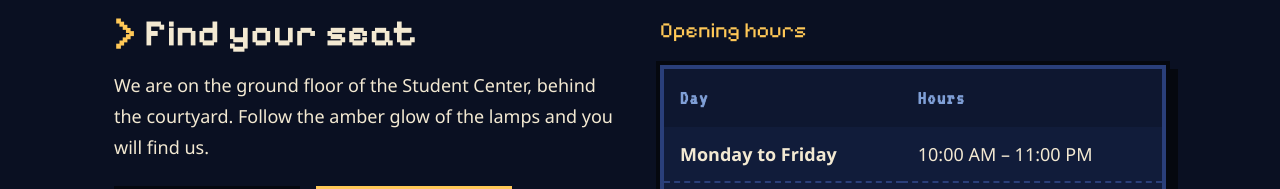
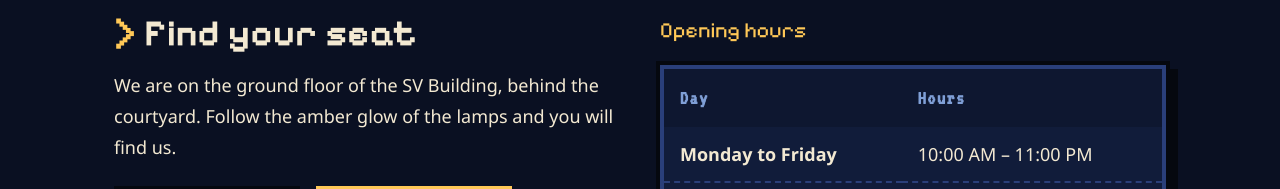
Before and after one commit to SamSofera/Mini-project, a plain HTML site: page about.html in a window 1280 px wide. Shown: the part 1053-1242 px from the top of the page. Drawn offline with Linux system fonts and the light colour scheme.

Commit message:
Update location description in about.html

```diff
--- a/about.html
+++ b/about.html
@@ -75,7 +75,7 @@
       <div class="wrap split">
         <div>
           <h2 id="visit-title">Find your seat</h2>
-          <p>We are on the ground floor of the Student Center, behind the courtyard. Follow the amber glow of the lamps and you will find us.</p>
+          <p>We are on the ground floor of the SV Building, behind the courtyard. Follow the amber glow of the lamps and you will find us.</p>
           <div class="btn-row">
             <a class="btn" href="contact.html">Reserve a table</a>
             <a class="btn btn--ghost" href="menu.html">Browse the menu</a>
```
